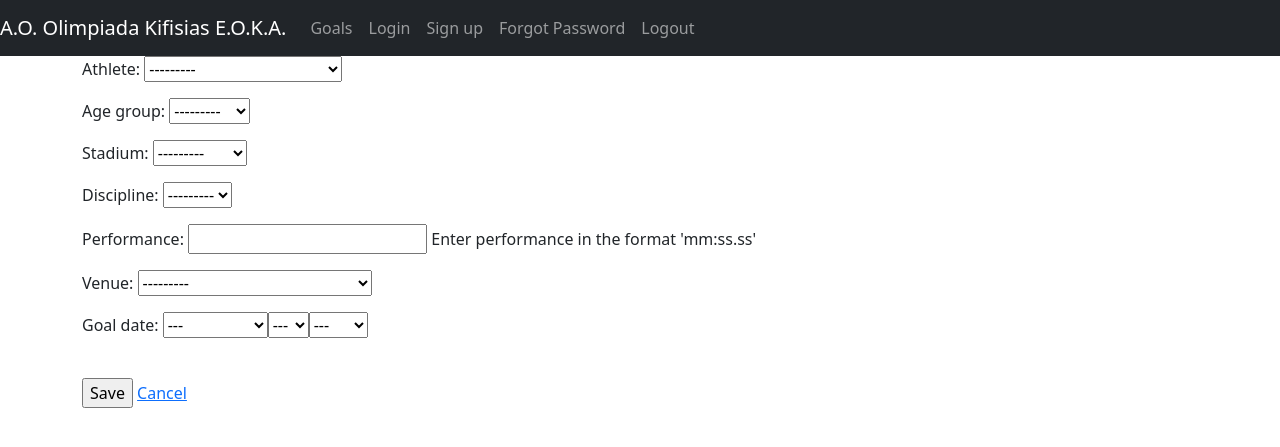
After one commit to Ipparhos/olimpiada_records, a Django app: page /goals/create/ in a window 1280 px wide. The commit adds this page. Shown: the top 447 px of the page. Run offline with Django 5.2, Linux system fonts and the light colour scheme; a user stored in the database is signed in; data comes from the database, SQL or seed files in the repository; both versions use the stored data as it was after the commit.

Commit message:
added goals page

```diff
--- a/olimpiada/records/forms.py
+++ b/olimpiada/records/forms.py
@@ -7,7 +7,7 @@ from django.core.validators import RegexValidator
 from django.db.models import Q
 import re
 
-from .models import Record, Discipline, Athlete
+from .models import Record, Discipline, Athlete, Goal
 from allauth.account.forms import SignupForm
 import datetime
 
@@ -100,3 +100,63 @@ class RecordForm(forms.ModelForm):
         help_texts = {
             'performance': 'Please enter the performance in the format mm:ss.ss',
         }
+
+class GoalForm(forms.ModelForm):
+    performance = forms.CharField(
+        label='Performance',
+        max_length=12,
+        required=True,
+        help_text="Enter performance in the format 'mm:ss.ss'"
+    )
+
+    def __init__(self, *args, **kwargs):
+        super().__init__(*args, **kwargs)
+        self.fields['discipline'].queryset = Discipline.objects.none()
+
+        if 'stadium' in self.data:
+            try:
+                stadium_id = int(self.data.get('stadium'))
+                self.fields['discipline'].queryset = Discipline.objects.filter(stadium_id=stadium_id).order_by('id')
+            except (ValueError, TypeError):
+                pass  # invalid input from the client; ignore and fallback to empty City queryset
+        elif self.instance.pk:
+            self.fields['discipline'].queryset = self.instance.stadium.discipline_set.order_by('id')
+
+    def clean_performance(self):
+        performance_str = self.cleaned_data['performance']
+        # Validate the expected format "hh:mm:ss.ss"
+        try:
+            time_pattern = re.compile(r'^(?P<minutes>\d{1,2}):(?P<seconds>\d{1,2}(\.\d{1,3})?)$')
+            match = time_pattern.match(performance_str)
+            minutes = float(match.group("minutes"))
+            seconds = float(match.group("seconds"))
+
+            total_seconds = minutes * 60 + seconds  # hours * 3600
+        except:
+            time_pattern = re.compile(r'(?P<seconds>\d{1,2}(\.\d{1,3})?)$')
+            match = time_pattern.match(performance_str)
+
+            total_seconds = float(match.group("seconds"))
+
+        if not match:
+            raise forms.ValidationError("Invalid time format. Expected 'hh:mm:ss.ss'")
+
+        # Convert to total seconds
+        # hours = float(match.group("hours"))
+        return total_seconds
+
+    class Meta:
+        model = Goal
+        fields = ['athlete',
+                  'age_group',
+                  'stadium',
+                  'discipline',
+                  'performance',
+                  'venue',
+                  'goal_date', ]
+        widgets = {  # 'stadium': forms.RadioSelect(),
+            'goal_date': forms.SelectDateWidget(years=range(datetime.datetime.now().year -1, datetime.datetime.now().year + 1)),
+        }
+        help_texts = {
+            'performance': 'Please enter the performance in the format mm:ss.ss',
+        }
--- a/olimpiada/records/models.py
+++ b/olimpiada/records/models.py
@@ -122,3 +122,55 @@ class Record(models.Model):
         # verbose_name_plural = 'Records' # How admin sees the name for multiple objs
         unique_together = [['holder', 'discipline', 'performance']]
         db_table = 'Olimpiada records'
+
+
+class Goal(models.Model):
+    user = models.ForeignKey(User, blank=True, null=True, on_delete=models.SET_NULL)
+    athlete = models.ForeignKey(Athlete, blank=True, null=True, on_delete=models.SET_NULL)
+    # description = models.TextField()
+    age_group = models.ForeignKey(AgeGroup, blank=True, null=True, on_delete=models.SET_NULL)
+    discipline = models.ForeignKey(Discipline, blank=True, null=True, on_delete=models.SET_NULL)
+    venue = models.ForeignKey(Venue, blank=True, null=True, on_delete=models.SET_NULL)
+    stadium = models.ForeignKey(Stadium, blank=True, null=True, on_delete=models.SET_NULL)
+    performance = models.FloatField(blank=False, null=True)
+    # performance2 = models.DurationField(blank=True, null=True)
+    goal_date = models.DateField(auto_now=False, auto_now_add=False, null=True, blank=True)
+    timestamp = models.DateTimeField(auto_now_add=True)
+    updated = models.DateTimeField(auto_now=True)
+
+    @property
+    def formatted_performance(self):
+        """Returns the performance as a formatted string (hh:mm:ss.ss)."""
+        if self.performance is None:
+            return ''
+
+        total_seconds = self.performance
+        # hours = int(total_seconds // 3600)
+        minutes = int((total_seconds % 3600) // 60)
+        seconds = total_seconds % 60
+
+        if minutes == 0 :
+            total_seconds_str = f"{seconds:05.2f}"
+        else:
+            total_seconds_str = f"{minutes:02}:{seconds:05.2f}"
+        # Return formatted string
+        return total_seconds_str
+
+    def __str__(self):
+        return self.athlete.__str__()
+
+    def get_absolute_url(self):
+        return f'/goals/{self.pk}/'
+
+    def get_edit_url(self):
+        return f'/goals/'
+
+    def get_delete_url(self):
+        return f'/goals/{self.pk}/delete/'
+
+    class Meta:
+        ordering = ['performance', '-goal_date']
+        # verbose_name = ''  # How admin sees the name for single obj
+        # verbose_name_plural = 'Records' # How admin sees the name for multiple objs
+        unique_together = [['athlete', 'discipline', 'performance']]
+        db_table = 'Olimpiada goals'
--- a/olimpiada/records/views.py
+++ b/olimpiada/records/views.py
@@ -6,8 +6,8 @@ from django.views.generic import View, ListView, TemplateView, DetailView, Redir
     DeleteView
 from django.utils.decorators import method_decorator
 
-from .forms import RecordForm, UserSignupForm
-from .models import Record, Discipline
+from .forms import RecordForm, UserSignupForm, GoalForm
+from .models import Record, Discipline, Goal
 
 User = get_user_model()
 # Create your views here.
@@ -131,3 +131,58 @@ def user_signup(request):
         form = UserSignupForm()
 
     return render(request, 'signup.html', {'form': form})
+
+
+class GoalListView(LoginRequiredMixin, ListView):
+    """ app_name = records
+        model = record
+        view_name = list
+        template_name = <app_name>/<model>_<view_name>.html"""
+    model = Goal
+
+    def get_context_data(self, *args, **kwargs):
+        context = super().get_context_data(*args, **kwargs)
+        context['title'] = self.get_title()
+        # print(context)
+        return context
+
+    def get_title(self):
+        return self.title
+
+    # template_name = 'record_list.html'
+    title = 'Goals'
+
+
+class GoalCreateView(LoginRequiredMixin, CreateView):
+    form_class = GoalForm
+    template_name = 'goal_forms.html'
+    success_url = '/goals'
+
+    def form_valid(self, form):
+        obj = form.save(commit=False)
+        obj.user = self.request.user
+        obj.save()
+        # print(form.cleaned_data)
+        return super().form_valid(form)
+
+
+class GoalUpdateView(LoginRequiredMixin, UpdateView):
+    form_class = GoalForm
+    model = Goal
+    template_name_suffix = '_detail'
+
+    def get_queryset(self):
+        return Goal.objects.filter(user=self.request.user)
+
+    def get_success_url(self):
+        return self.object.get_edit_url()
+
+
+class GoalDeleteView(LoginRequiredMixin, DeleteView):
+    template_name = 'forms_delete.html'
+
+    def get_queryset(self):
+        return Goal.objects.filter(user=self.request.user)
+
+    def get_success_url(self):
+        return "/goals/"
--- a/olimpiada/src/urls.py
+++ b/olimpiada/src/urls.py
@@ -21,7 +21,8 @@ from django.views.generic import TemplateView, RedirectView
 
 from records.views import (RecordListView, RecordDetailView, RecordRedirectView,
                            RecordRedirectToListView, RecordCreateView, RecordUpdateView,
-                           RecordDeleteView, load_disciplines)#, register, user_login
+                           RecordDeleteView, load_disciplines, GoalListView, GoalCreateView,
+                           GoalUpdateView, GoalDeleteView )#, register, user_login
 
 
 urlpatterns = [
@@ -40,5 +41,10 @@ urlpatterns = [
     path('records/create/', RecordCreateView.as_view(), name='records-create'),
     path('about/', TemplateView.as_view(template_name='about.html'), name='about'),
 
+    path('goals/', GoalListView.as_view(), name='goals-list'),
+    path('goals/<int:pk>/', GoalUpdateView.as_view(), name='goals-update'),
+    path('goals/<int:pk>/delete/', GoalDeleteView.as_view(), name='goals-delete'),
+    path('goals/create/', GoalCreateView.as_view(), name='goals-create'),
+
     path('ajax/load-disciplines/', load_disciplines, name='ajax_load_disciplines'),
 ]
--- a/olimpiada/templates/base.html
+++ b/olimpiada/templates/base.html
@@ -12,6 +12,9 @@
         <nav class="navbar navbar-expand-sm bg-dark navbar-dark">
             <a class="navbar-brand" href="/">A.O. Olimpiada Kifisias E.O.K.A.</a>
             <ul class="navbar-nav">
+                <li class="nav-item">
+                    <a class="nav-link" href="{% url 'goals-list' %}">Goals</a>
+                </li>
                 <li class="nav-item">
                     <a class="nav-link" href="{% url 'account_login' %}">Login</a>
                 </li>
--- /dev/null
+++ b/olimpiada/templates/goal_forms.html
@@ -0,0 +1,41 @@
+{% extends "base.html" %}
+
+{% block content %}
+<form method="post"  id="goalForm" data-discipline-url="{% url 'ajax_load_disciplines' %}" >
+  {% csrf_token %}
+  {{ form.as_p }} <br>
+<!--  <p>Hodler: {{ form.holder }}</p> <br>-->
+<!--  {{ form.age_group }}-->
+<!--  {{ form.stadium }}-->
+<!--  {{ form.event }}-->
+<!--  {{ form.performance }} &lt;!&ndash; Render as a text input &ndash;&gt;-->
+<!--  {{ form.place }}-->
+<!--  {{ form.goal_date }}-->
+
+
+  <input type="submit" value="Save"/>
+    <a href="/">Cancel</a>
+  {% if delete_url %}
+    <a href="{{delete_url}}">Delete</a>
+  {% endif %}
+</form>
+
+<script src="https://code.jquery.com/jquery-3.7.1.min.js"></script>
+  <script>
+    $("#id_stadium").change(function () {
+      var url = $("#goalForm").attr("data-discipline-url");  // get the url of the `load_cities` view
+      var stadiumId = $(this).val();  // get the selected country ID from the HTML input
+
+      $.ajax({                       // initialize an AJAX request
+        url: url,                    // set the url of the request (= localhost:8000/hr/ajax/load-cities/)
+        data: {
+          'stadium': stadiumId       // add the country id to the GET parameters
+        },
+        success: function (data) {   // `data` is the return of the `load_cities` view function
+          $("#id_discipline").html(data);  // replace the contents of the city input with the data that came from the server
+        }
+      });
+
+    });
+  </script>
+{% endblock %}
```
Also changed, not shown: olimpiada/templates/records/goal_detail.html (added, +17 -0 lines), olimpiada/templates/records/goal_list.html (added, +42 -0 lines), olimpiada/db.sqlite3, olimpiada/records/migrations/0005_goal.py (added).
